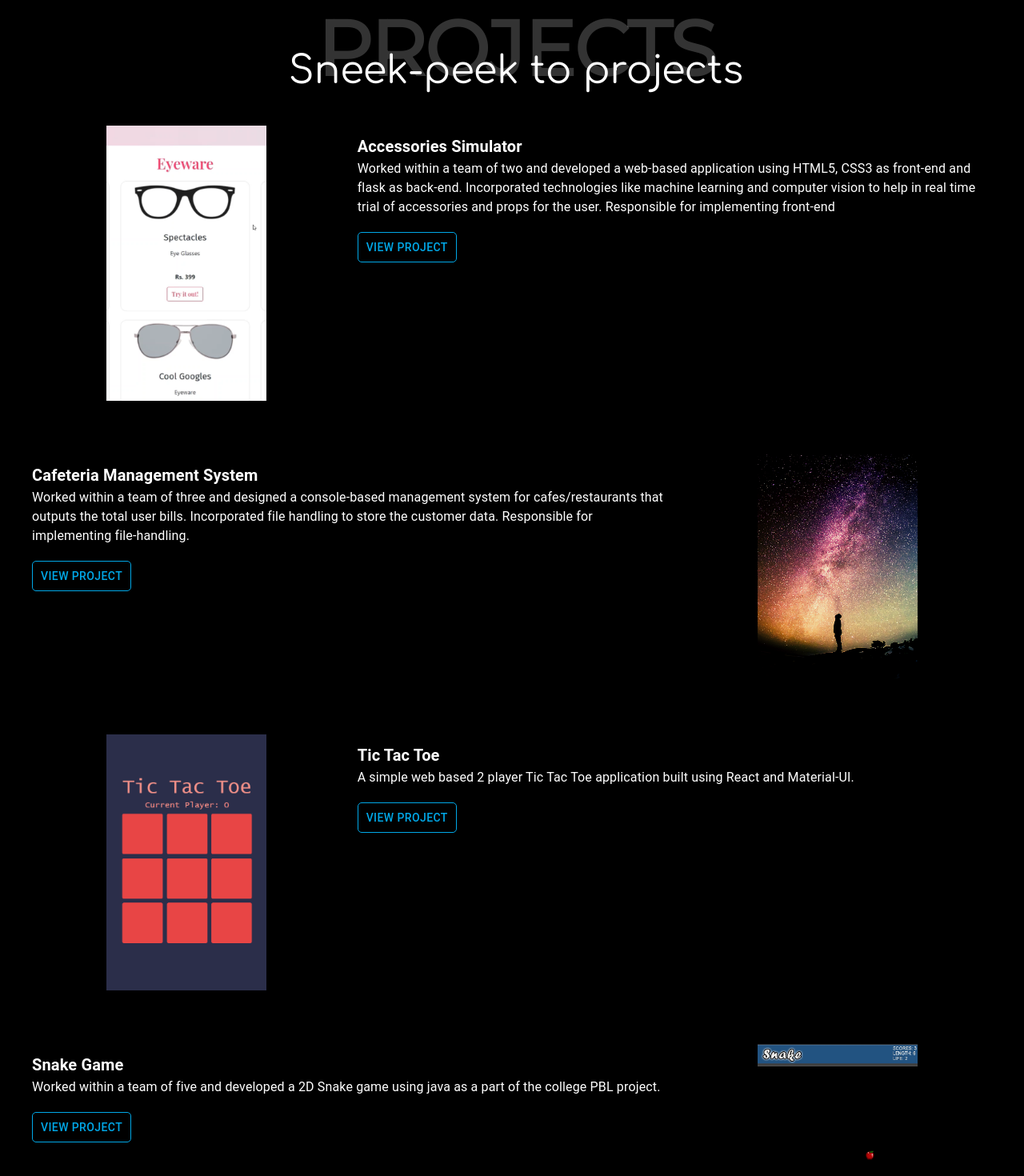
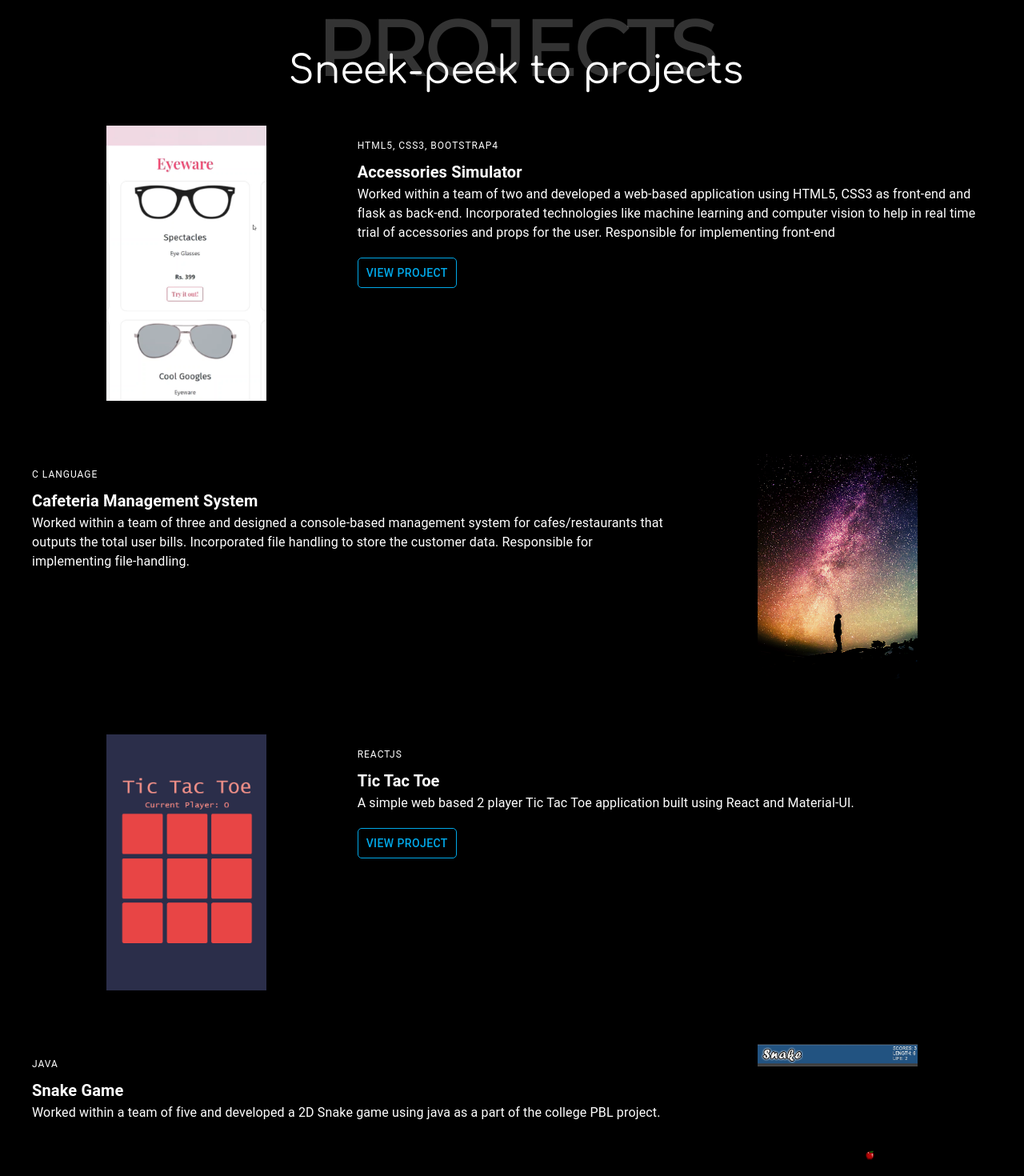
Before and after one commit to APOORVANAGAR-2002/portfolio, a React (Create React App) app: page /project in a window 1280 px wide. Shown: the top 1470 px of the page at 80% size. Built offline with nearby package versions, Linux system fonts and the light colour scheme; what react-swipeable-views-utils would draw is missing.

Commit message:
modified project desc title

```diff
--- a/src/pages/Project.js
+++ b/src/pages/Project.js
@@ -6,10 +6,8 @@ import Image from "../images/projectBg.png";
 import TicTacToe from "../images/TicTacToe.png";
 import SnakeGame from "../images/SnakeGame.png";
 import AccessoriesSim from "../images/AccessoriesSim.png";
-import ApoorvaNagar from "../images/Apoorva Nagar.png";
 import Aos from "aos";
 import "aos/dist/aos.css";
-import { Skills } from "./Skills";
 import { useEffect } from "react";
 
 const useStyles = makeStyles((theme) => ({
@@ -148,6 +146,7 @@ function Project() {
         </Grid>
         <Grid item xs={12} sm={8} style={{ padding: "10px"}}>
           <ThemeProvider>
+          <Typography variant="overline">HTML5, CSS3, BootStrap4</Typography>
             <Typography variant="h6"><b>Accessories Simulator</b></Typography>
             <Typography variant="body1">
               Worked within a team of two and developed a web-based application using HTML5, CSS3 as front-end
@@ -174,6 +173,7 @@ function Project() {
         </Grid>
         <Grid item xs={12} sm={8} style={{ padding: "10px",  }}>
           <ThemeProvider>
+            <Typography variant="overline">C language</Typography>
             <Typography variant="h6"><b>Cafeteria Management System</b></Typography>
             <Typography variant="body1">
               Worked within a team of three and designed a console-based management system for cafes/restaurants
@@ -181,7 +181,7 @@ function Project() {
               for implementing file-handling.
             </Typography>
             <br />
-            <Link href="#" target="_blank" variant="button" style={{
+            {/* <Link href="#" target="_blank" variant="button" style={{
               color: "#00A8E8",
               border: "1px solid #00A8E8",
               textDecoration: "none",
@@ -189,7 +189,7 @@ function Project() {
               borderRadius: "5px"
             }}>
               View Project
-            </Link>
+            </Link> */}
           </ThemeProvider>
         </Grid>
       </Grid>
@@ -200,6 +200,7 @@ function Project() {
         </Grid>
         <Grid item xs={12} sm={8} style={{ padding: "10px", }}>
           <ThemeProvider>
+          <Typography variant="overline">ReactJS</Typography>
             <Typography variant="h6"><b>Tic Tac Toe</b></Typography>
             <Typography variant="body1">
               A simple web based 2 player Tic Tac Toe application built using React and Material-UI.
@@ -225,13 +226,14 @@ function Project() {
         </Grid>
         <Grid item xs={12} sm={8} style={{ padding: "10px" }}>
           <ThemeProvider>
+          <Typography variant="overline">Java</Typography>
             <Typography variant="h6"><b>Snake Game</b></Typography>
             <Typography variant="body1">
               Worked within a team of five and developed a 2D Snake game using java as a part of the college PBL
               project.
             </Typography>
             <br />
-            <Link href="https://github.com/APOORVANAGAR-2002/Headphones" target="_blank" variant="button" style={{
+            {/* <Link href="#" target="_blank" variant="button" style={{
               color: "#00A8E8",
               border: "1px solid #00A8E8",
               textDecoration: "none",
@@ -239,7 +241,7 @@ function Project() {
               borderRadius: "5px"
             }}>
               View Project
-            </Link>
+            </Link> */}
           </ThemeProvider>
         </Grid>
       </Grid>
```
